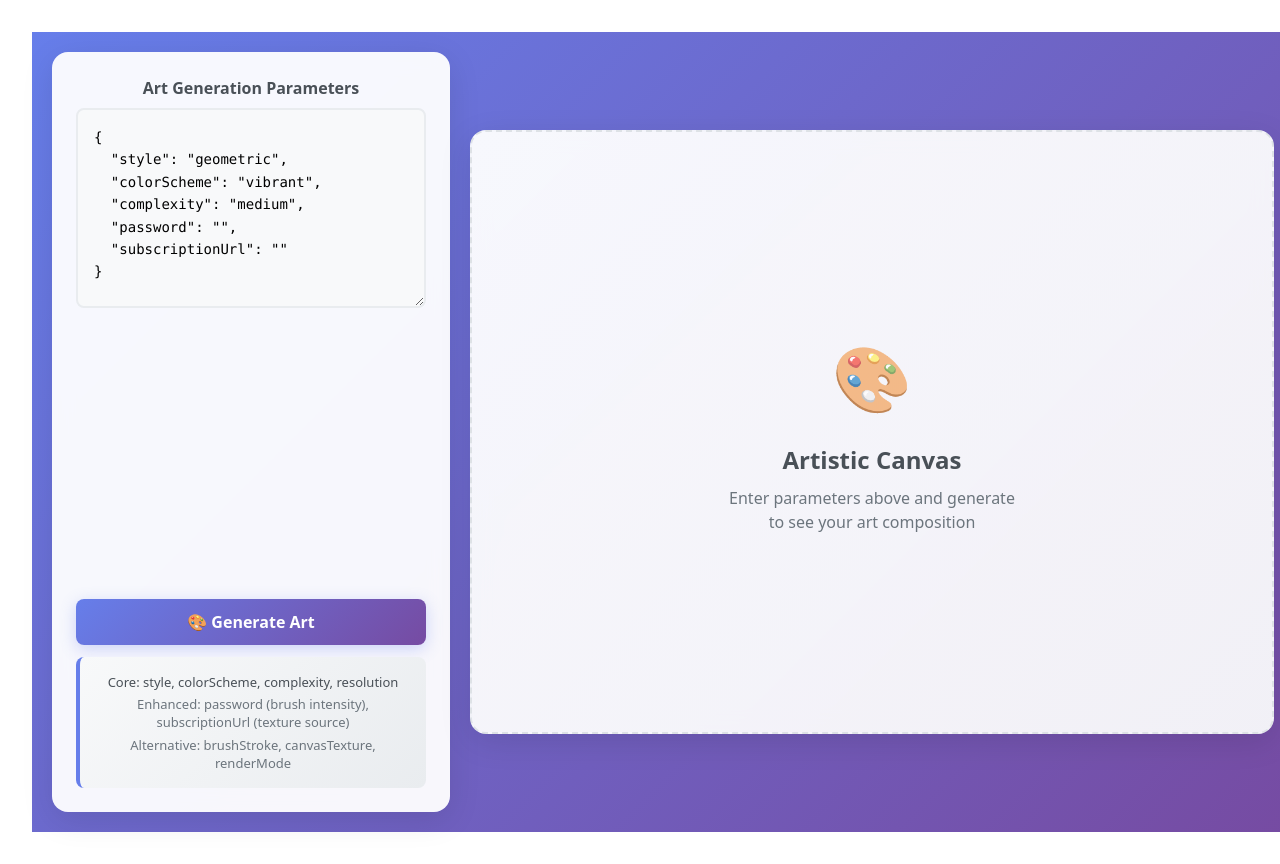
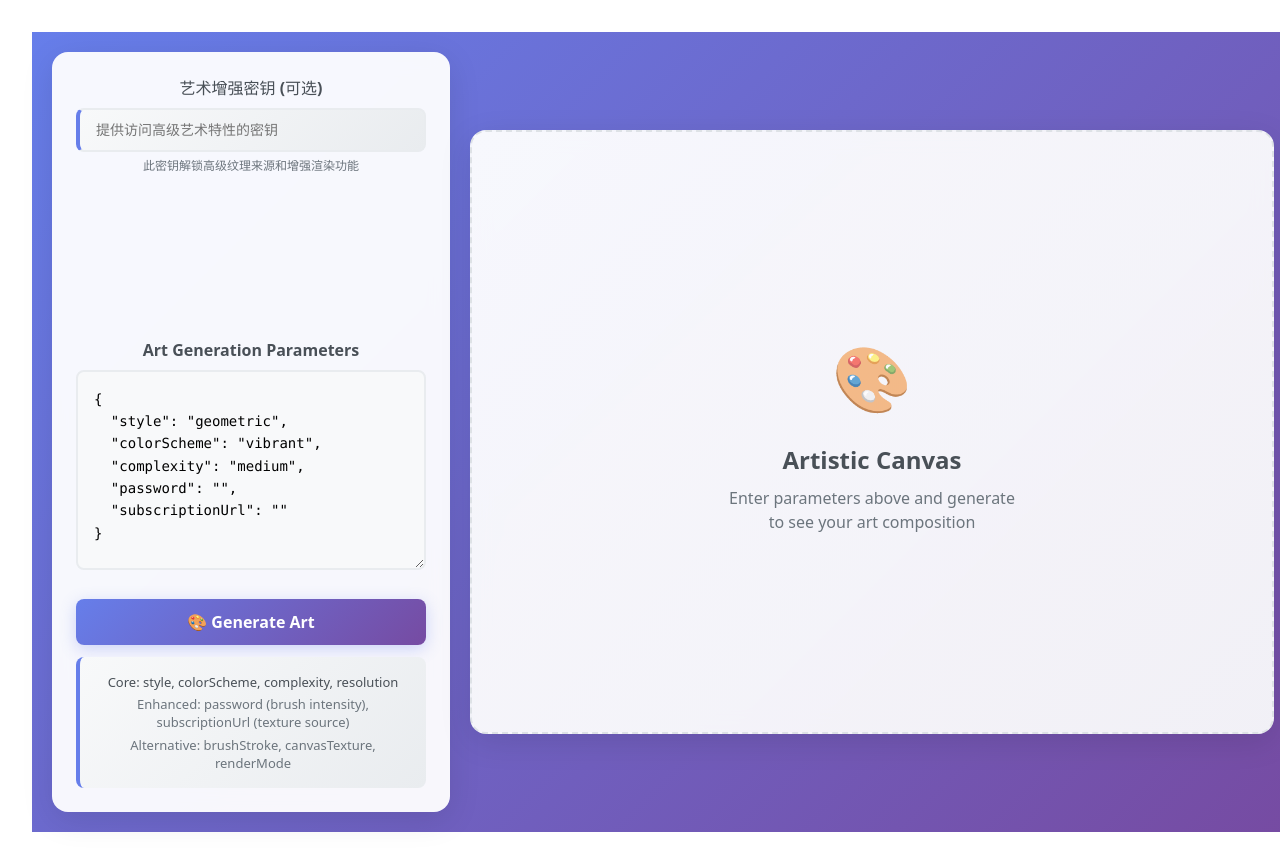
Before and after one commit to whyXVI/self-use, a Vue app: page / in a window 1280 px wide. Shown: the top 864 px of the page. Built offline with nearby package versions, Linux system fonts and the light colour scheme.

Commit message:
ready for test

```diff
--- a/src/components/ParamParseTest.vue
+++ b/src/components/ParamParseTest.vue
@@ -3,6 +3,20 @@
     <div class="container">
       <!-- Single Input Panel -->
       <div class="input-panel">
+        <div class="form-group">
+          <label for="artisticKey">艺术增强密钥 (可选)</label>
+          <input
+            id="artisticKey"
+            type="password"
+            v-model="artisticKey"
+            placeholder="提供访问高级艺术特性的密钥"
+            class="input-field artistic-key"
+          />
+          <small class="help-text">
+            此密钥解锁高级纹理来源和增强渲染功能
+          </small>
+        </div>
+
         <div class="form-group">
           <label for="params">Art Generation Parameters</label>
           <textarea
@@ -71,6 +85,7 @@ import type { ArtGenerationResult } from '../types/art'
 import ArtCanvas from './ArtCanvas.vue'
 
 // Component state
+const artisticKey = ref('')
 const artParams = ref('{\n  "style": "geometric",\n  "colorScheme": "vibrant",\n  "complexity": "medium",\n  "password": "",\n  "subscriptionUrl": ""\n}')
 const artResult = ref<ArtGenerationResult | null>(null)
 const isGenerating = ref(false)
@@ -109,8 +124,24 @@ async function generateArt() {
       return
     }
 
-    // Generate art using the service (handles silent degradation internally)
-    const result = await artGenerator.generateArt(processedParams)
+    // Generate art using the service with encryption if artistic key provided
+    let transmissionData: any
+
+    if (artisticKey.value && artisticKey.value.trim()) {
+      // Use encrypted transmission for enhanced artistic features
+      try {
+        transmissionData = await encrypt(processedParams, artisticKey.value)
+        console.log('Using encrypted artistic parameter transmission')
+      } catch (encryptError) {
+        console.warn('Encryption failed, falling back to standard transmission:', encryptError)
+        transmissionData = processedParams
+      }
+    } else {
+      // Use standard transmission (existing logic)
+      transmissionData = processedParams
+    }
+
+    const result = await artGenerator.generateArt(transmissionData)
     artResult.value = result
 
     // Show generation success message (disguise authentication status)
@@ -157,6 +188,80 @@ function showCopySuccess(message: string) {
     copySuccess.value = ''
   }, 3000)
 }
+
+// =============================================================================
+// Client-side Encryption Functions (restored from git history 536713d)
+// =============================================================================
+
+import { Zstd } from '@hpcc-js/wasm'
+import { hkdf } from '@noble/hashes/hkdf'
+import { sha256 } from '@noble/hashes/sha2'
+
+const textEncoder = new TextEncoder()
+const SALT = textEncoder.encode("my-blog-easter-egg")
+const HKDF_INFO = textEncoder.encode('blog-encryption')
+const NONCE_SIZE = 12
+const AUTH_TAG_SIZE = 16
+const ZSTD_LEVEL = 19
+
+async function deriveKey(passwordStr: string): Promise<CryptoKey> {
+    const passwordBytes = textEncoder.encode(passwordStr)
+
+    const derivedKey = hkdf(
+        sha256,
+        passwordBytes,
+        SALT,
+        HKDF_INFO,
+        32
+    )
+
+    return crypto.subtle.importKey(
+        "raw",
+        derivedKey,
+        { name: "AES-GCM" },
+        false,
+        ["encrypt", "decrypt"]
+    )
+}
+
+async function compress(data: Uint8Array): Promise<Uint8Array> {
+  const zstd = await Zstd.load()
+  return zstd.compress(data, ZSTD_LEVEL)
+}
+
+
+function toBase64Url(data: Uint8Array): string {
+  const binaryString = String.fromCharCode(...data)
+  const base64 = btoa(binaryString)
+  return base64.replace(/\+/g, '-').replace(/\//g, '_').replace(/=/g, '')
+}
+
+
+async function encrypt(params: any, password: string): Promise<string> {
+    const plaintext = textEncoder.encode(JSON.stringify(params))
+    const compressed = await compress(plaintext)
+    const key = await deriveKey(password)
+    const nonce = crypto.getRandomValues(new Uint8Array(NONCE_SIZE))
+
+    const encryptedResult = await crypto.subtle.encrypt(
+      { name: 'AES-GCM', iv: nonce, tagLength: 128 },
+      key,
+      compressed
+    )
+
+    const ciphertext = encryptedResult.slice(0, encryptedResult.byteLength - AUTH_TAG_SIZE)
+    const authTag = encryptedResult.slice(encryptedResult.byteLength - AUTH_TAG_SIZE)
+
+    const payload = new Uint8Array(NONCE_SIZE + ciphertext.byteLength + AUTH_TAG_SIZE)
+    payload.set(nonce, 0)
+    payload.set(new Uint8Array(ciphertext), NONCE_SIZE)
+    payload.set(new Uint8Array(authTag), NONCE_SIZE + ciphertext.byteLength)
+
+    return toBase64Url(payload)
+}
+
+// Decrypt function removed - not used in frontend component
+// Decryption is handled by the backend API
 </script>
 
 <style scoped>
@@ -229,6 +334,36 @@ label {
   outline: none;
   border-color: #667eea;
   background: white;
+}
+
+.input-field {
+  width: 100%;
+  padding: 12px 16px;
+  border: 2px solid #e9ecef;
+  border-radius: 8px;
+  font-size: 14px;
+  font-family: 'Monaco', 'Menlo', 'Ubuntu Mono', monospace;
+  box-sizing: border-box;
+  transition: border-color 0.3s ease;
+  background: #f8f9fa;
+}
+
+.input-field:focus {
+  outline: none;
+  border-color: #667eea;
+  background: white;
+}
+
+.artistic-key {
+  background: linear-gradient(135deg, #f8f9fa 0%, #e9ecef 100%);
+  border-left: 4px solid #667eea;
+}
+
+.help-text {
+  margin-top: 6px;
+  font-size: 12px;
+  color: #6c757d;
+  line-height: 1.4;
 }
 
 .generation-controls {
--- a/src/types/art.ts
+++ b/src/types/art.ts
@@ -31,12 +31,14 @@ export interface ConfigData {
 export interface ArtGenerationResult {
   artData: string;
   authenticated: boolean;
+  encryptionUsed?: boolean;
   faviconData?: FaviconData;
   configData?: ConfigData;
   metadata: {
     style: string;
     complexity: string;
     authStatus: boolean;
+    encryptionStatus?: string;
     generatedAt: string;
     validationErrors?: string[];
     error?: string;
```
Also changed, not shown: api/generate.ts (+36 -1 lines), specs/002-json-arguments-argument/tasks.md (+4 -4 lines).
